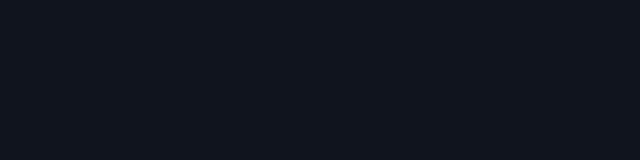
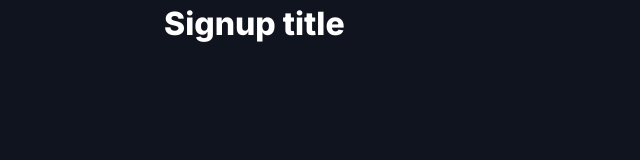
Before and after one commit to Akhrorbek1998/wester-movies, a plain HTML site: page signup.html in a window 1280 px wide. Shown: the whole page, without its empty margins (0-640 px from the left). Drawn offline with Linux system fonts and the light colour scheme.

Commit message:
add singup page title

```diff
--- a/signup.html
+++ b/signup.html
@@ -7,5 +7,7 @@
     <!-- global css -->
     <link rel="stylesheet" href="css/global.css" />
   </head>
-  <body></body>
+  <body>
+    <h1>Signup title</h1>
+  </body>
 </html>
```
